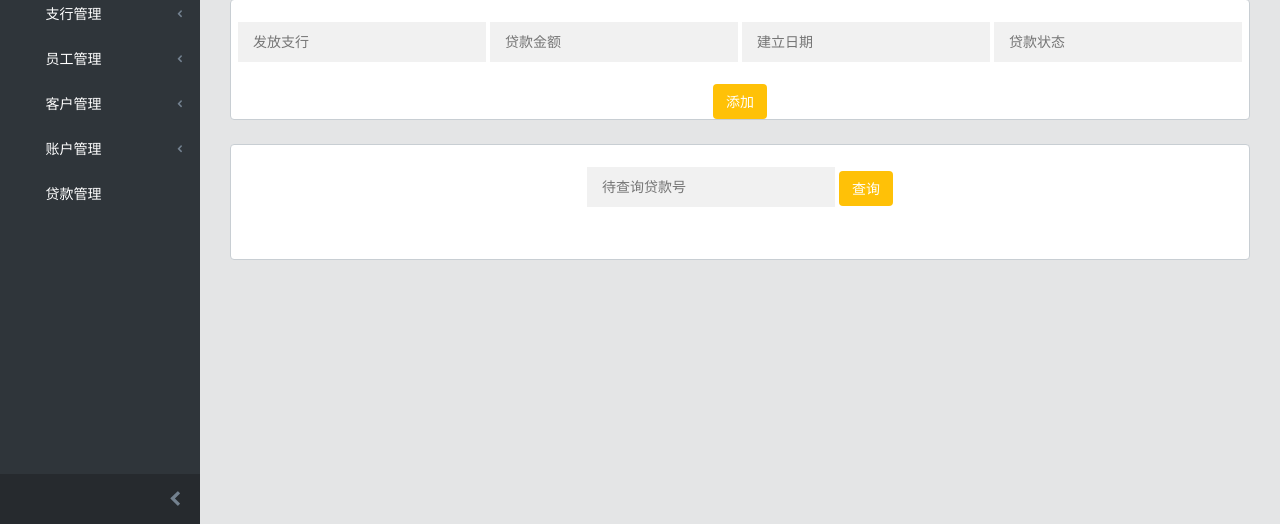
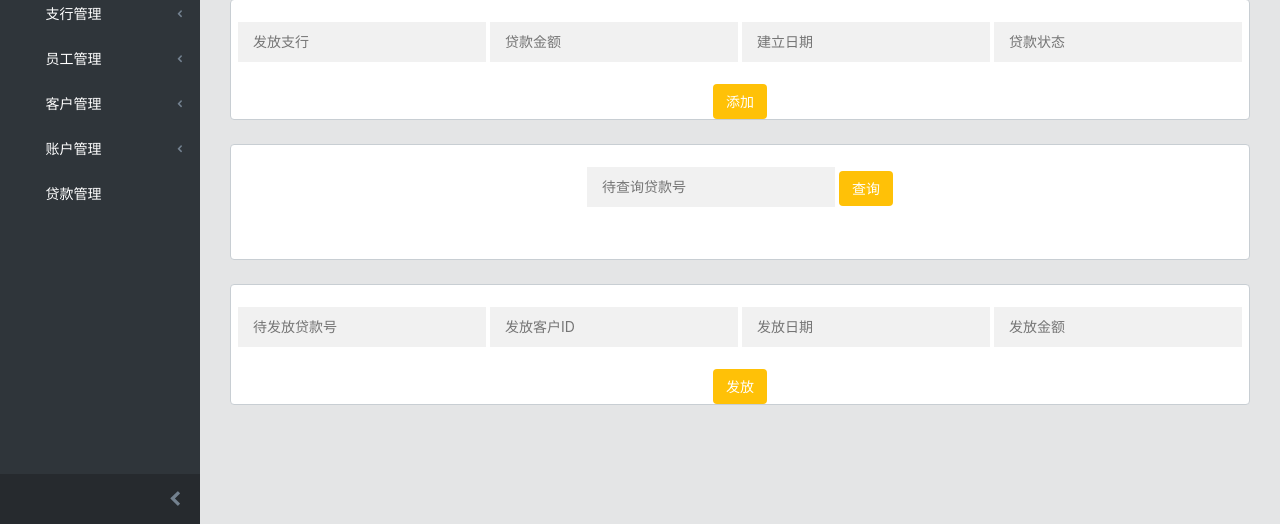
Before and after one commit to LeaFZ96/SE-BankSys, a Flask app: template src/templates/debt.html in a window 1280 px wide. Shown: the part 276-800 px from the top of the page. Run offline with Flask 2, Linux system fonts and the light colour scheme; the template is opened without the code that fills it, so the values that code supplies are empty; some libraries are stand-ins or nearby versions.

Commit message:
finish debt page

```diff
--- a/src/templates/debt.html
+++ b/src/templates/debt.html
@@ -225,6 +225,24 @@
               {% endfor %}
             </table>
           </div>
+
+          <div class="card">
+              <div class="insert-container">
+                <form class="form-insert" method="POST">
+                  <input type="hidden" name="type" value="give">
+
+                  <input type="text" placeholder="待发放贷款号" name="loanNum" required>
+
+                  <input type="text" placeholder="发放客户ID" name="clientID" required>
+
+                  <input type="text" placeholder="发放日期" name="date" required>
+
+                  <input type="text" placeholder="发放金额" name="money" required>
+
+                  <button class="btn bg-warning" type="submit">发放</button>
+                </form>
+              </div>
+
         </div>
     </main>
     <aside class="aside-menu">
```
